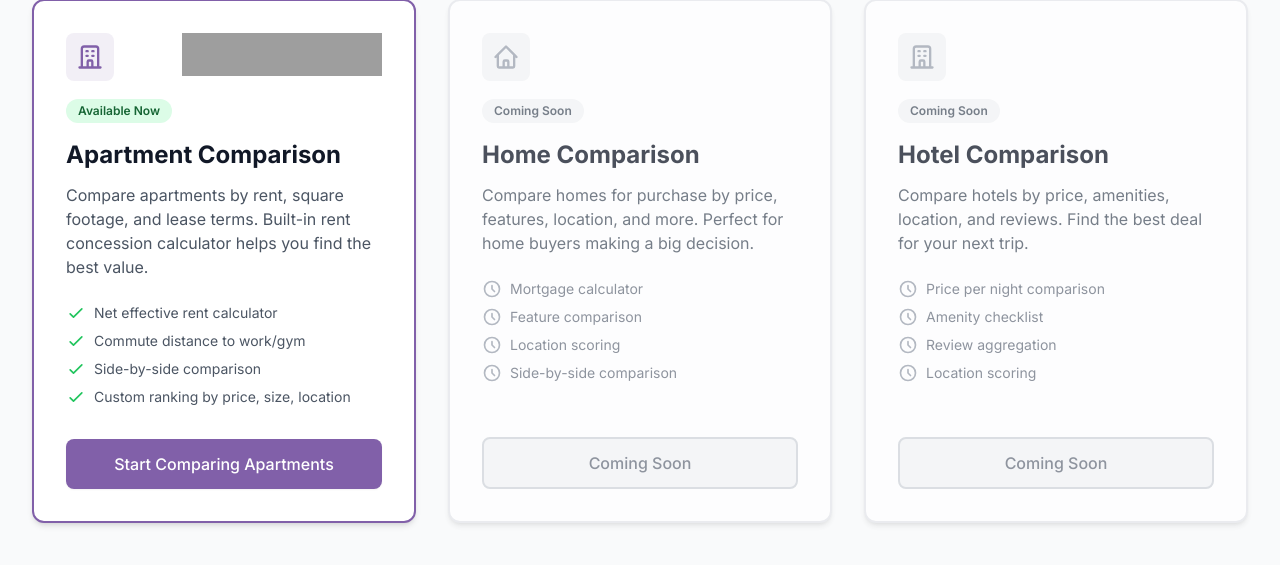
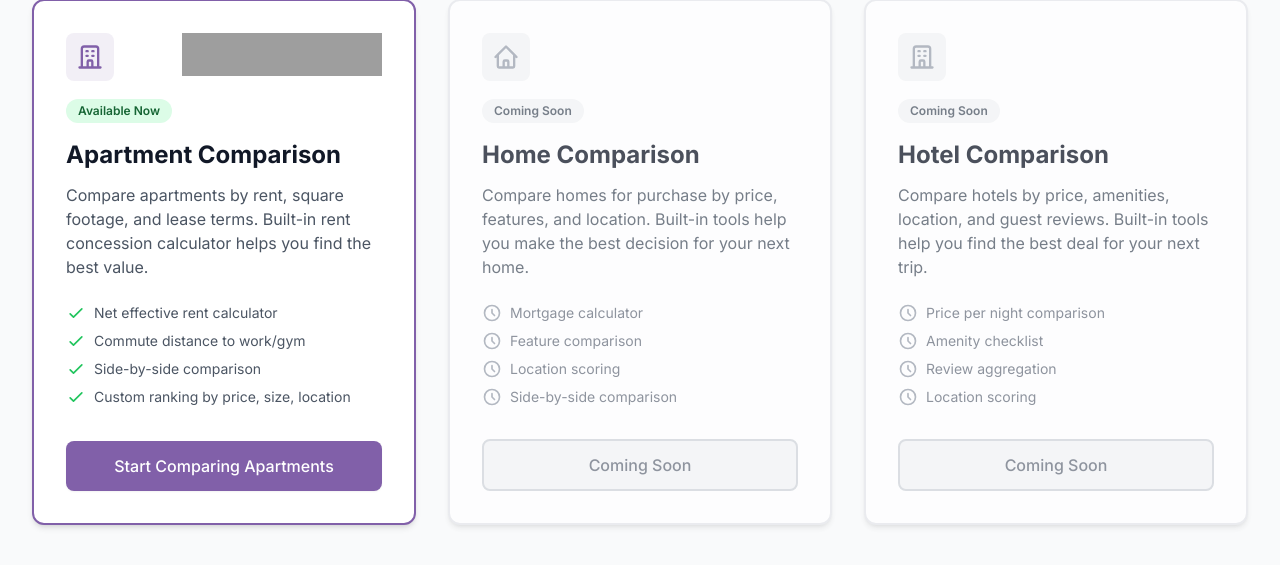
Before and after one commit to taivon/comparison-tools, a Django app: page / in a window 1280 px wide. Shown: the part 522-1087 px from the top of the page. Run offline with Django 5.2, Linux system fonts and the light colour scheme; some libraries are stand-ins or nearby versions; grey boxes are pictures that could not be loaded.

Commit message:
Standardize description lengths across product cards
- Update Home and Hotel descriptions to match Apartment card length
- Ensure all descriptions wrap to same number of lines
- Feature lists now start at identical vertical position across all cards
- Improves visual alignment and consistency

```diff
--- a/apartments/templates/home.html
+++ b/apartments/templates/home.html
@@ -285,7 +285,7 @@
                     </div>
                     <h3 class="text-2xl font-bold text-gray-900 dark:text-white mb-3">Home Comparison</h3>
                     <p class="text-gray-600 dark:text-gray-300 mb-6">
-                        Compare homes for purchase by price, features, location, and more. Perfect for home buyers making a big decision.
+                        Compare homes for purchase by price, features, and location. Built-in tools help you make the best decision for your next home.
                     </p>
                     <ul class="space-y-2 mb-8 flex-1">
                         <li class="flex items-center text-sm text-gray-500 dark:text-gray-400">
@@ -340,7 +340,7 @@
                     </div>
                     <h3 class="text-2xl font-bold text-gray-900 dark:text-white mb-3">Hotel Comparison</h3>
                     <p class="text-gray-600 dark:text-gray-300 mb-6">
-                        Compare hotels by price, amenities, location, and reviews. Find the best deal for your next trip.
+                        Compare hotels by price, amenities, location, and guest reviews. Built-in tools help you find the best deal for your next trip.
                     </p>
                     <ul class="space-y-2 mb-8 flex-1">
                         <li class="flex items-center text-sm text-gray-500 dark:text-gray-400">
```
